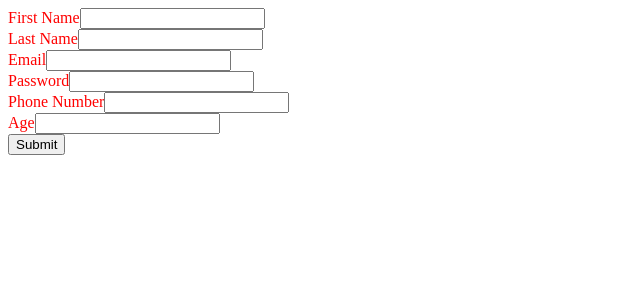
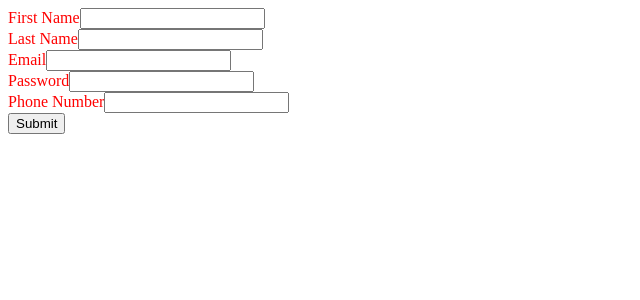
Before and after one commit to YordaniBonilla/UTravel, a React app: page /register in a window 1280 px wide. Shown: the top 300 px of the page, without its empty margins (0-640 px from the left). Built offline with nearby package versions, Linux system fonts and the light colour scheme; the HTML template or start-up script is replaced by a standard one.

Commit message:
create login component

```diff
--- a/client/src/Components/HeaderComponent.jsx
+++ b/client/src/Components/HeaderComponent.jsx
@@ -15,8 +15,13 @@ export default class Header extends Component {
           </Button>
         </NavLink>
         <NavLink to="/register">
-          <Button style={{position: 'absolute', top: 20, left: 600, right: 100, bottom: 0, height: "35px", width: "80px"}} variant="contained" color="primary">
-           Upload Home
+          <Button style={{position: 'absolute'}} variant="contained" color="primary">
+           Register
+          </Button>
+        </NavLink>
+        <NavLink to ="/login">
+          <Button variant="contained" color="primary">
+            Login
           </Button>
         </NavLink>
       </>
--- a/client/src/Components/Register.jsx
+++ b/client/src/Components/Register.jsx
@@ -11,7 +11,6 @@ class Register extends Component {
       email: "",
       userpassword: "",
       userphone: "",
-      age: "",
       users: []
     };
   }
@@ -35,15 +34,14 @@ class Register extends Component {
 
   onSubmit = e => {
     e.preventDefault();
-    const { fname, lname, email, userpassword, userphone, age } = this.state;
+    const { fname, lname, email, userpassword, userphone} = this.state;
 
     this.postData("/Users", {
       fname: fname.toLowerCase(),
       lname: lname.toLowerCase(),
       email: email.toLowerCase(),
       userpassword: userpassword,
-      userphone: userphone,
-      age: age
+      userphone: userphone
     });
 
     this.setState({
@@ -51,8 +49,7 @@ class Register extends Component {
       lname: "",
       email: "",
       userpassword: "",
-      userphone: "",
-      age: ""
+      userphone: ""
     });
   };
   render() {
@@ -61,8 +58,7 @@ class Register extends Component {
       lname,
       email,
       userpassword,
-      userphone,
-      age
+      userphone
     } = this.state;
 
     return (
@@ -124,17 +120,6 @@ class Register extends Component {
             onChange={this.onChange}
           />
         </div>
-        <div style={{ color: "red" }}>
-          <label>Age</label>
-          <input
-            required
-            id="age"
-            type="number"
-            name="age"
-            value={age}
-            onChange={this.onChange}
-          />
-        </div>
         <button type="submit" onClick={this.onSubmit} value="Submit">Submit</button>
 
       </form>
```
Also changed, not shown: client/src/Components/Login.jsx (added, +12 -0 lines).
